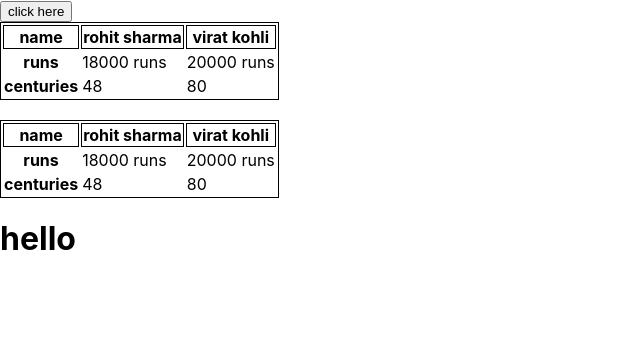
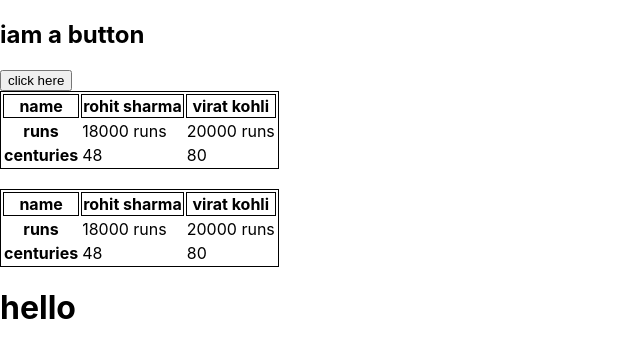
Before and after one commit to Vijayamrav/workWithReact, a React (Create React App) app: page / in a window 1280 px wide. Shown: the top 358 px of the page, without its empty margins (0-640 px from the left). Built offline with nearby package versions, Linux system fonts and the light colour scheme.

Commit message:
ButtonComponent is updated

```diff
--- a/src/components/buttons/button.js
+++ b/src/components/buttons/button.js
@@ -1,6 +1,9 @@
  const ButtonComponent=()=>{
     return(
+        <>
+        <h2>iam a button</h2>
         <button>click here</button>
+        </>
     )
 }
 
```
